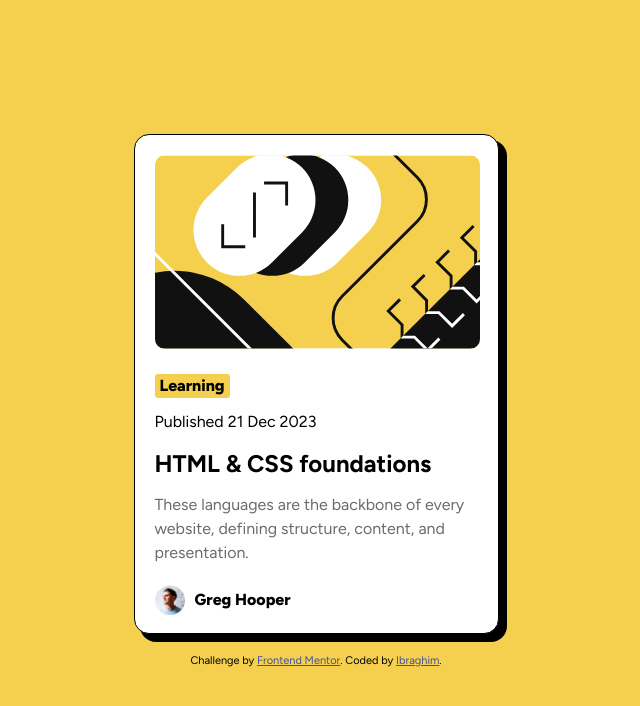
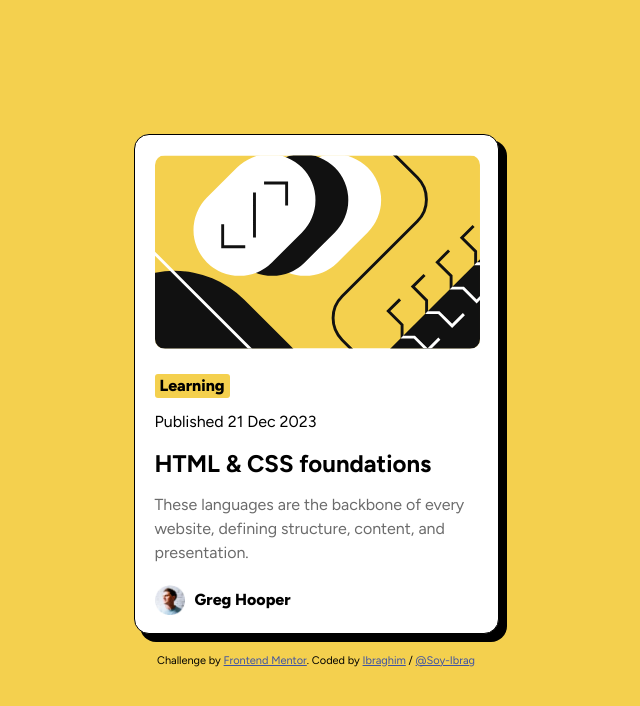
Before and after one commit to Soy-Ibrag/Frontend-Mentor-Blog-Preview-Challenge, a plain HTML site: page index.html in a window 1280 px wide. Shown: the whole page, without its empty margins (324-964 px from the left). Drawn offline with Linux system fonts and the light colour scheme.

Commit message:
Updated Links

```diff
--- a/index.html
+++ b/index.html
@@ -31,7 +31,7 @@
 
   <div class="attribution">
     Challenge by <a href="https://www.frontendmentor.io?ref=challenge" target="_blank">Frontend Mentor</a>.
-    Coded by <a href="#">Ibraghim</a>.
+    Coded by <a href="https://www.frontendmentor.io/profile/Soy-Ibrag">Ibraghim</a> / <a href = "https://github.com/Soy-Ibrag">@Soy-Ibrag</a>
   </div>
   </main>
 </body>
```
